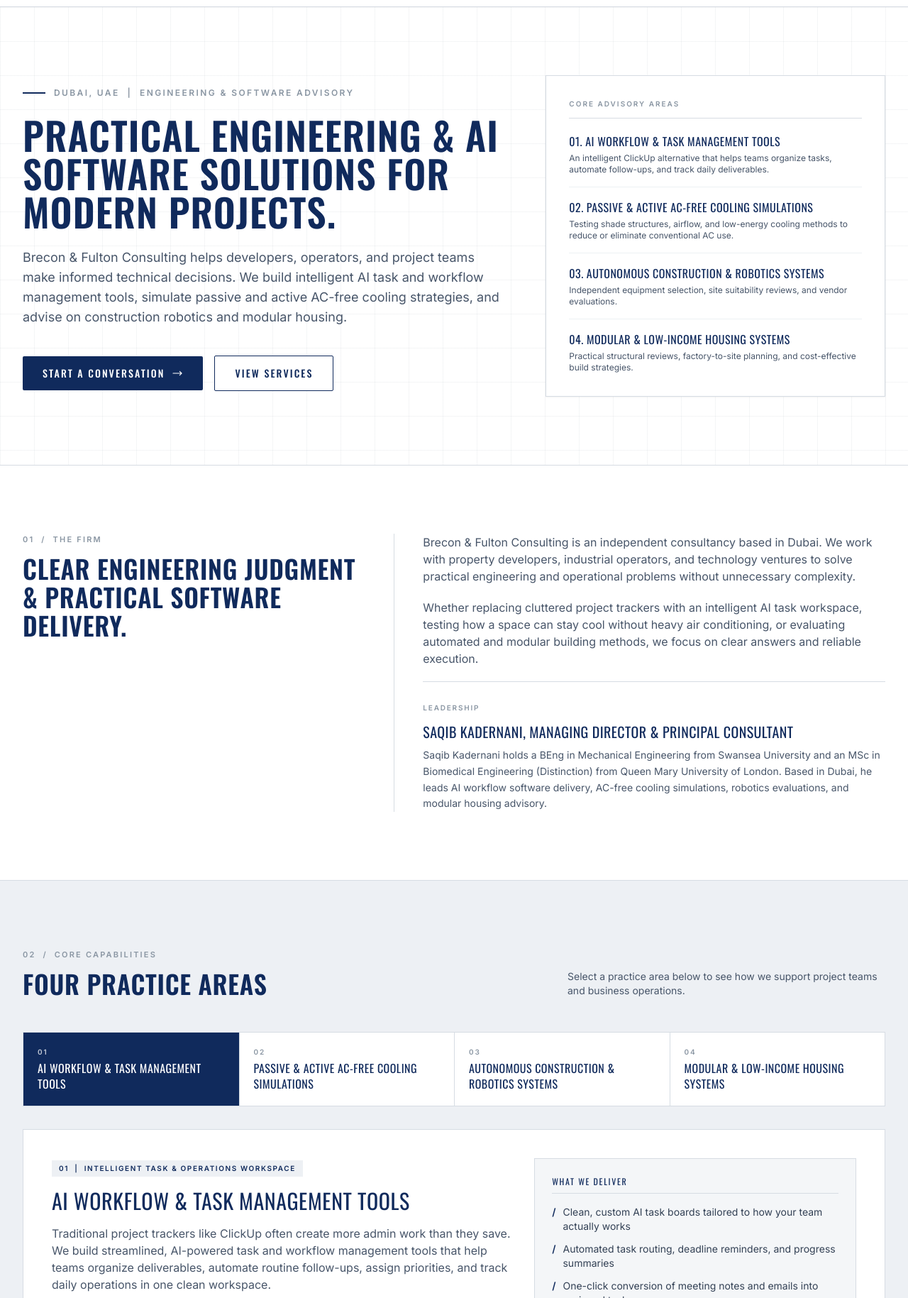
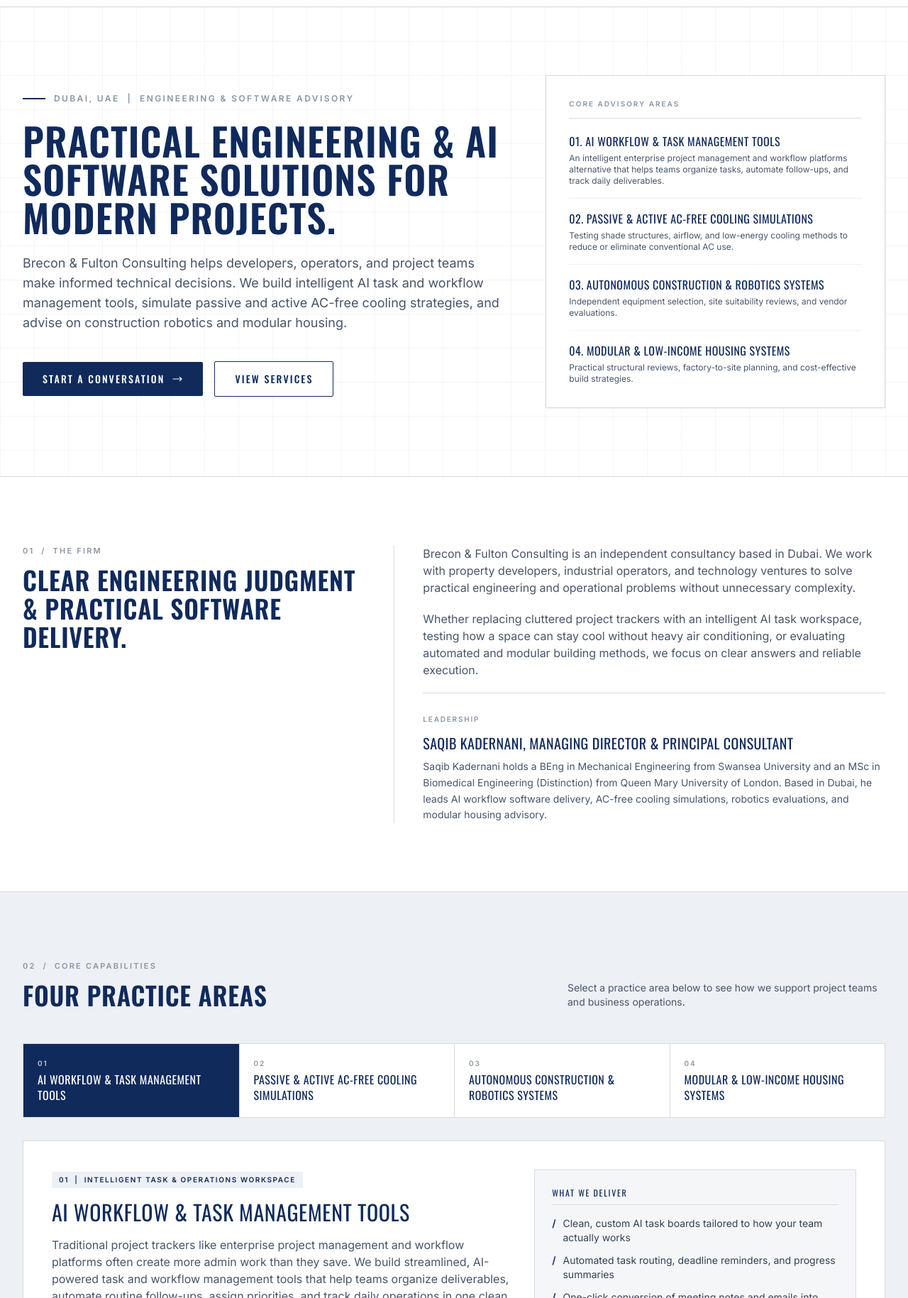
Before and after one commit to SaqibKadernani/Brecon-Fulton-website, a plain HTML site: page index.html in a window 1280 px wide. Shown: the part 71-1900 px from the top of the page at 71% size. Drawn offline with nearby package versions, Linux system fonts and the light colour scheme.

Commit message:
Revise descriptions for AI Workflow tools
Updated descriptions for AI Workflow & Task Management Tools section to reflect a more accurate representation of the service.

```diff
--- a/index.html
+++ b/index.html
@@ -176,7 +176,7 @@
             <ul class="space-y-4">
               <li class="pb-4 border-b border-platinum">
                 <div class="font-oswald text-base uppercase tracking-[0.03em] text-navy">01. AI Workflow &amp; Task Management Tools</div>
-                <p class="text-xs text-slate-600 mt-1">An intelligent ClickUp alternative that helps teams organize tasks, automate follow-ups, and track daily deliverables.</p>
+                <p class="text-xs text-slate-600 mt-1">An intelligent enterprise project management and workflow platforms alternative that helps teams organize tasks, automate follow-ups, and track daily deliverables.</p>
               </li>
               <li class="pb-4 border-b border-platinum">
                 <div class="font-oswald text-base uppercase tracking-[0.03em] text-navy">02. Passive &amp; Active AC-Free Cooling Simulations</div>
@@ -279,7 +279,7 @@
               AI Workflow &amp; Task Management Tools
             </h3>
             <p class="text-sm sm:text-base text-slate-600 leading-relaxed mb-6">
-              Traditional project trackers like ClickUp often create more admin work than they save. We build streamlined, AI-powered task and workflow management tools that help teams organize deliverables, automate routine follow-ups, assign priorities, and track daily operations in one clean workspace.
+              Traditional project trackers like enterprise project management and workflow platforms often create more admin work than they save. We build streamlined, AI-powered task and workflow management tools that help teams organize deliverables, automate routine follow-ups, assign priorities, and track daily operations in one clean workspace.
             </p>
             <div class="border-t border-silver-border pt-5">
               <div class="text-xs font-semibold uppercase tracking-[0.14em] text-navy mb-2">Typical Applications</div>
```
